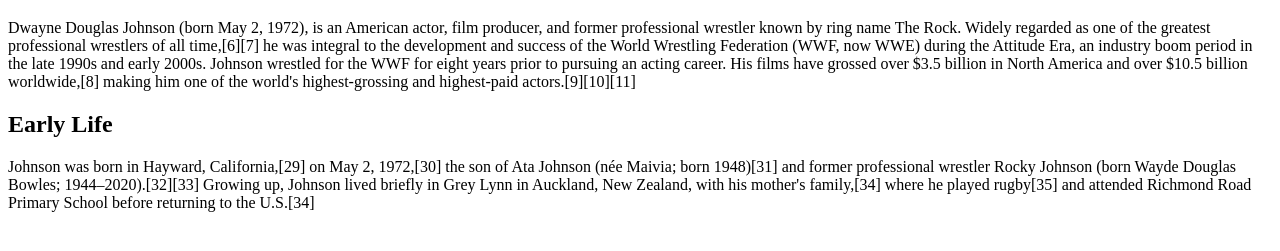
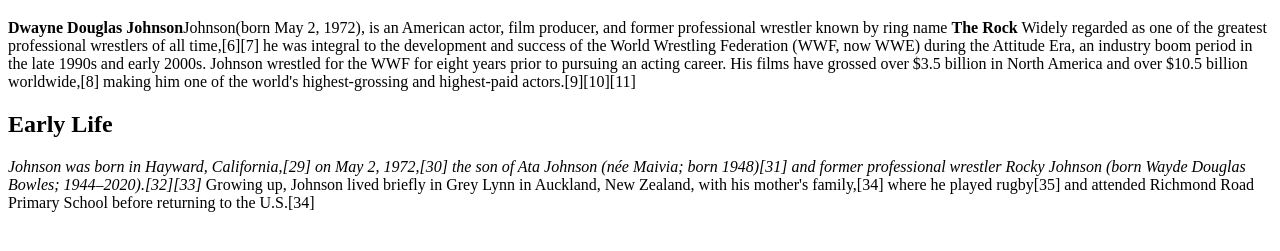
Before and after one commit to xkingrohi/other, a plain HTML site: page index.html in a window 1280 px wide. Shown: the part 61-312 px from the top of the page. Drawn offline with Linux system fonts and the light colour scheme.

Commit message:
more stuff

```diff
--- a/index.html
+++ b/index.html
@@ -6,9 +6,9 @@
 </head>
 <body>
 <h1>Dwayne Johnson</h1>
-<p1>Dwayne Douglas Johnson (born May 2, 1972), is an American actor, film producer, and former professional wrestler known by ring name The Rock.</p1>
+<p1><strong>Dwayne Douglas Johnson</strong>Johnson(born May 2, 1972), is an American actor, film producer, and former professional wrestler known by ring name <strong>The Rock</strong></p1>
 <p1>Widely regarded as one of the greatest professional wrestlers of all time,[6][7] he was integral to the development and success of the World Wrestling Federation (WWF, now WWE) during the Attitude Era, an industry boom period in the late 1990s and early 2000s. Johnson wrestled for the WWF for eight years prior to pursuing an acting career. His films have grossed over $3.5 billion in North America and over $10.5 billion worldwide,[8] making him one of the world's highest-grossing and highest-paid actors.[9][10][11]</p1>
 <h2>Early Life</h2>
-<p1>Johnson was born in Hayward, California,[29] on May 2, 1972,[30] the son of Ata Johnson (née Maivia; born 1948)[31] and former professional wrestler Rocky Johnson (born Wayde Douglas Bowles; 1944–2020).[32][33] Growing up, Johnson lived briefly in Grey Lynn in Auckland, New Zealand, with his mother's family,[34] where he played rugby[35] and attended Richmond Road Primary School before returning to the U.S.[34]</p1>
+<p1><em>Johnson was born in Hayward, California,[29] on May 2, 1972,[30] the son of Ata Johnson (née Maivia; born 1948)[31] and former professional wrestler Rocky Johnson (born Wayde Douglas Bowles; 1944–2020).[32][33]</em> Growing up, Johnson lived briefly in Grey Lynn in Auckland, New Zealand, with his mother's family,[34] where he played rugby[35] and attended Richmond Road Primary School before returning to the U.S.[34]</p1>
 </body>
 </html>
```
